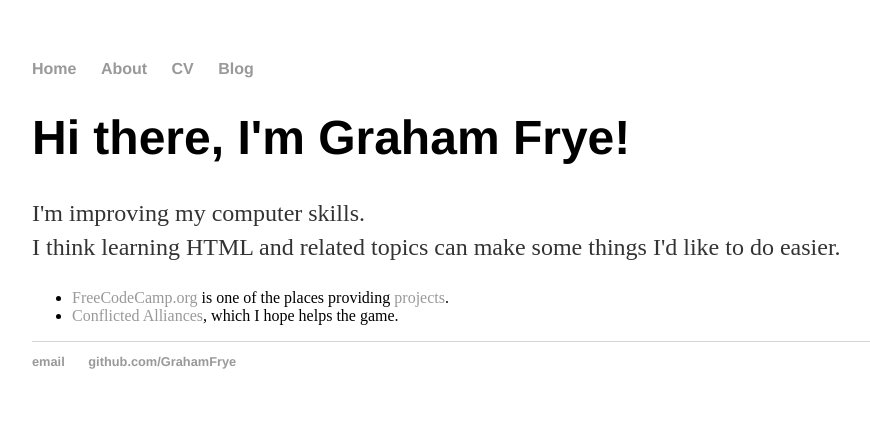
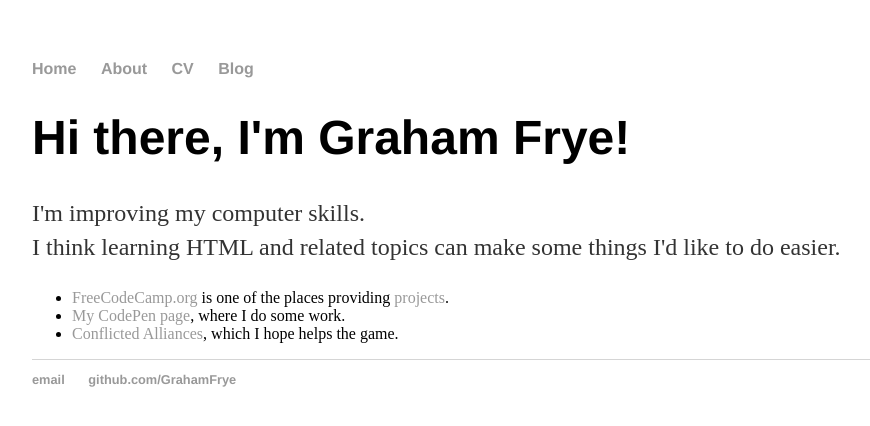
Before and after one commit to GrahamFrye/GrahamFrye.github.io, a Jekyll site: the page built from index.html, in a window 1280 px wide. Shown: the top 426 px of the page, without its empty margins (160-1030 px from the left). Built offline with Jekyll 4.4.1, drawn with Linux system fonts in a browser that asks for light colours.

Commit message:
Update index.html

```diff
--- a/index.html
+++ b/index.html
@@ -10,6 +10,8 @@ title: Graham Frye
 <div class="main-links">
 	<ul>
     <li><a href="https://www.freecodecamp.org/learn">FreeCodeCamp.org</a> is one of the places providing <a href="/FCC-projects/">projects</a>.</li>
+    <li><a href="https://codepen.io/GrahamFrye">My CodePen page</a>, where I do some work.</li>
     <li><a href="/Conflicted-Alliances">Conflicted Alliances</a>, which I hope helps the game.</li>
+
 	</ul>
 </div><!-- /.main-links -->
```
